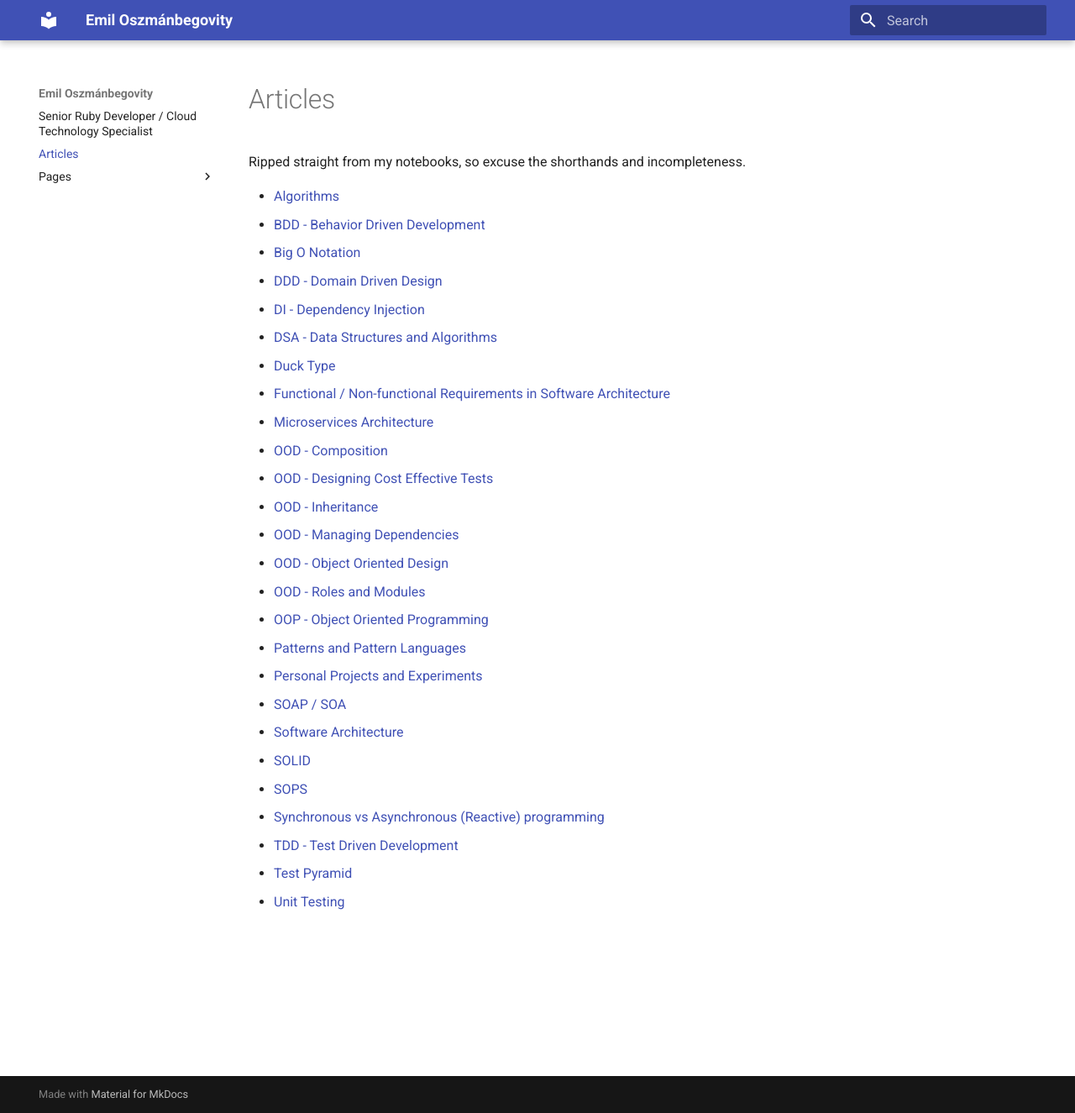
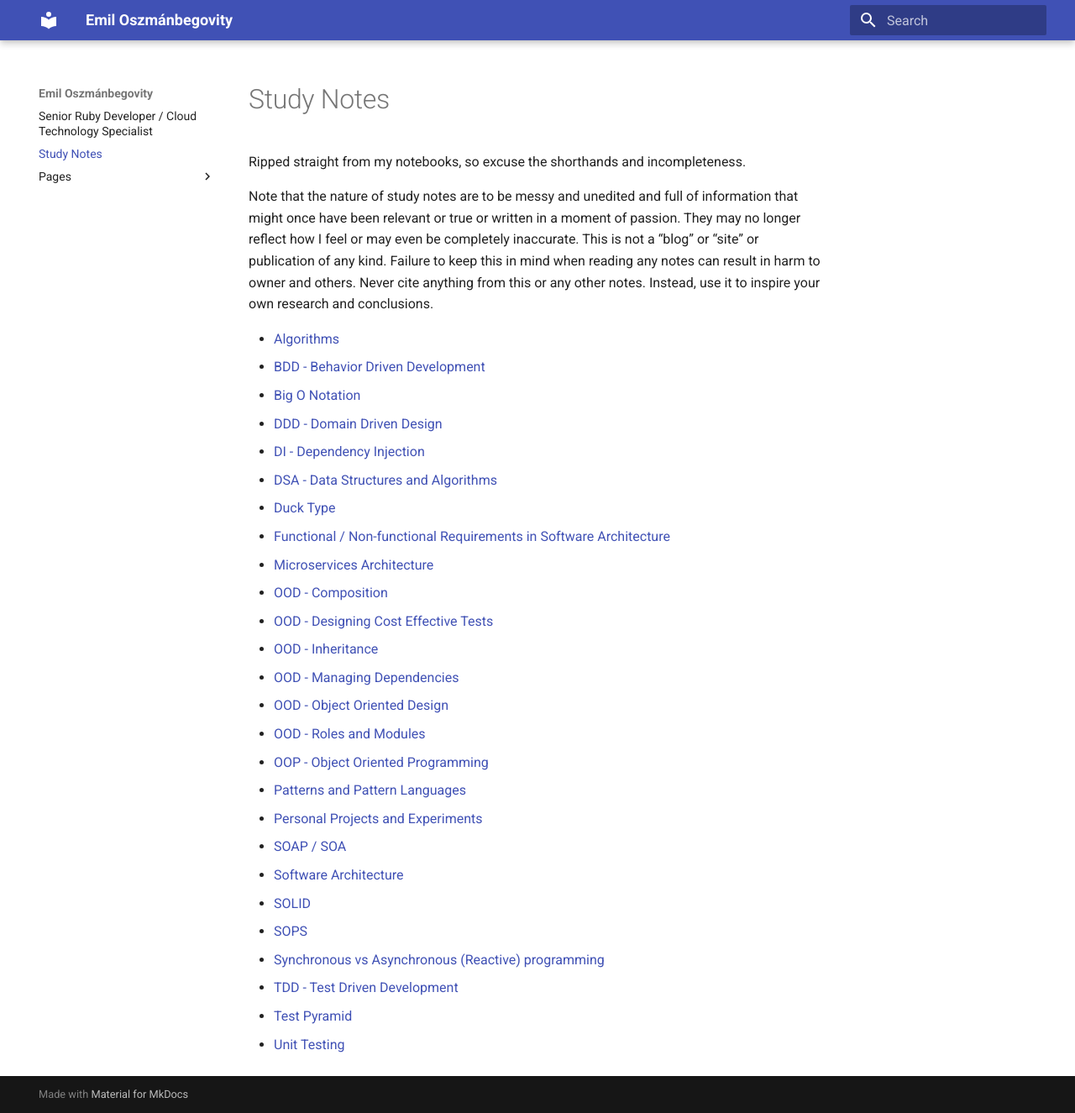
Before and after one commit to emilosman/emilosman, an MkDocs documentation site: the page built from docs/study-notes.md, in a window 1280 px wide and 1325 px high. Shown: the whole window at 84% size. Built offline with MkDocs 1.6.1 and Material for MkDocs 9.7.7, drawn with Linux system fonts in a browser that asks for light colours.

```diff
--- a/docs/articles.md
+++ b/docs/study-notes.md
@@ -1,5 +1,7 @@
-# Articles
+# Study Notes
 Ripped straight from my notebooks, so excuse the shorthands and incompleteness.
+
+Note that the nature of study notes are to be messy and unedited and full of information that might once have been relevant or true or written in a moment of passion. They may no longer reflect how I feel or may even be completely inaccurate. This is not a “blog” or “site” or publication of any kind. Failure to keep this in mind when reading any notes can result in harm to owner and others. Never cite anything from this or any other notes. Instead, use it to inspire your own research and conclusions.
 
 - [Algorithms](/pages/algorithms)
 - [BDD - Behavior Driven Development](/pages/bdd-behavior-driven-development)
```
Also changed, not shown: docs/index.md (+2 -2 lines), generate_index.py (+6 -3 lines).
